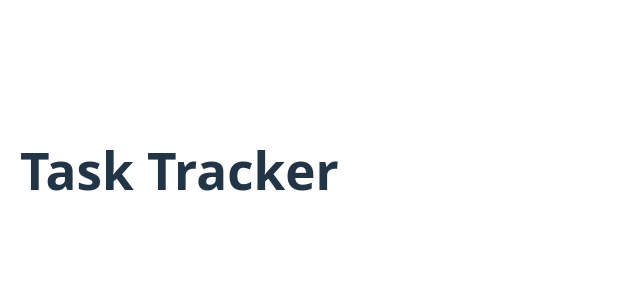
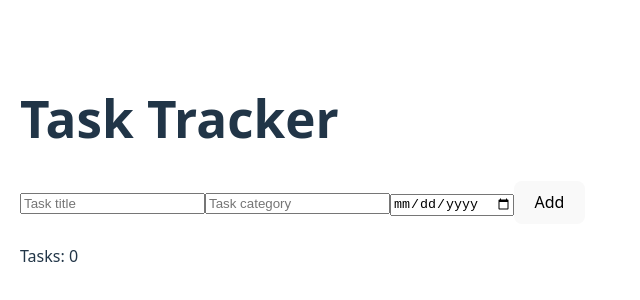
Before and after one commit to rodrigoronin/react-task-tracker, a React (Vite) app: page / in a window 1280 px wide. Shown: the part 230-530 px from the top of the page, without its empty margins (0-640 px from the left). Built offline with nearby package versions, Linux system fonts and the light colour scheme.

Commit message:
feat: simple form to add new tasks

```diff
--- a/src/App.tsx
+++ b/src/App.tsx
@@ -1,14 +1,37 @@
-import './App.css';
+import { useState } from "react";
+import TaskForm from "./components/TaskForm";
+import "./App.css";
 
 const App: React.FC = () => {
+  const [tasks, setTasks] = useState<Task[]>([]);
+
+  const addTask = (task: {
+    title: string;
+    category: string;
+    dueDate: string;
+  }) => {
+    const newTask: Task = {
+      ...task,
+      id: new Date().getTime().toString(),
+      complete: false,
+    };
+
+    setTasks([...tasks, newTask]);
+  };
 
   return (
-      <div className="App">
-        <h1>Task Tracker</h1>
-        <div className="container">
-          {/* TODO: <Tasks /> */}
-        </div>
+    <div className="App">
+      <h1>Task Tracker</h1>
+      <TaskForm onAddTask={addTask} />
+      <div className="container">
+        <p>Tasks: {tasks.length}</p>
+        <ul>
+          {tasks.map((task) => (
+            <li key={task.id}>{`${task.title} - ${task.category}`}</li>
+          ))}
+        </ul>
       </div>
+    </div>
   );
 };
 
--- /dev/null
+++ b/src/components/TaskForm.tsx
@@ -0,0 +1,54 @@
+import { useState, FormEvent } from "react";
+
+interface FormProps {
+  onAddTask: (task: {
+    title: string;
+    category: string;
+    dueDate: string;
+  }) => void;
+}
+
+const TaskForm: React.FC<FormProps> = ({ onAddTask }) => {
+  const [newTask, setNewTask] = useState({
+    title: "",
+    category: "",
+    dueDate: "",
+  });
+
+  const handleSubmit = (e: FormEvent) => {
+    e.preventDefault();
+    if (!newTask.title || !newTask.category || !newTask.dueDate) return;
+
+    onAddTask({
+      title: newTask.title,
+      category: newTask.category,
+      dueDate: newTask.dueDate,
+    });
+  };
+
+  return (
+    <form onSubmit={handleSubmit}>
+      <input
+        type="text"
+        value={newTask.title}
+        onChange={(e) => setNewTask({ ...newTask, title: e.target.value })}
+        placeholder="Task title"
+      />
+      <input
+        type="text"
+        value={newTask.category}
+        onChange={(e) => setNewTask({ ...newTask, category: e.target.value })}
+        placeholder="Task category"
+      />
+      <input
+        type="date"
+        value={newTask.dueDate}
+        onChange={(e) => setNewTask({ ...newTask, dueDate: e.target.value })}
+        placeholder="Task title"
+      />
+      <button type="submit">Add</button>
+    </form>
+  );
+};
+
+export default TaskForm;
```
Also changed, not shown: src/types.d.ts (added, +7 -0 lines).
